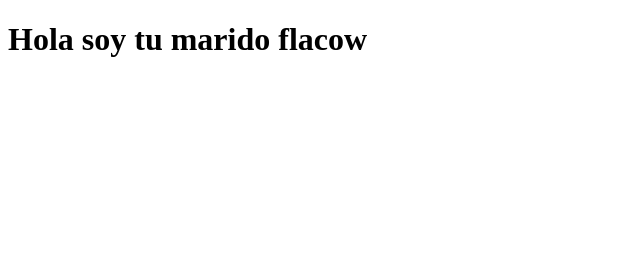
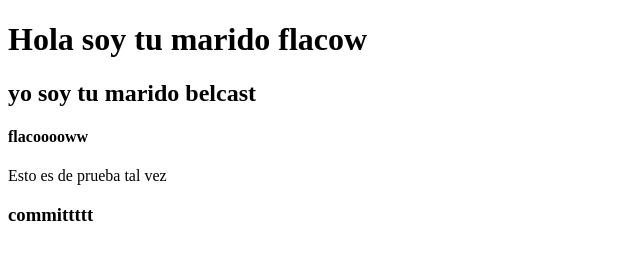
Before and after one commit to FeyoChavez/Pruebas, a plain HTML site: page index.html in a window 1280 px wide. Shown: the whole page, without its empty margins (0-640 px from the left). Drawn offline with Linux system fonts and the light colour scheme.

Commit message:
Agregamos commit y agregamos gitignore

```diff
--- a/index.html
+++ b/index.html
@@ -7,5 +7,11 @@
 </head>
 <body>
     <h1>Hola soy tu marido flacow</h1>
+    <h2>yo soy tu marido belcast</h2>
+
+    <h4>flacooooww</h4>
+
+    <div>Esto es de prueba tal vez</div>
+    <h3>committttt</h3>
 </body>
 </html>
```
Also changed, not shown: 1 other file.
